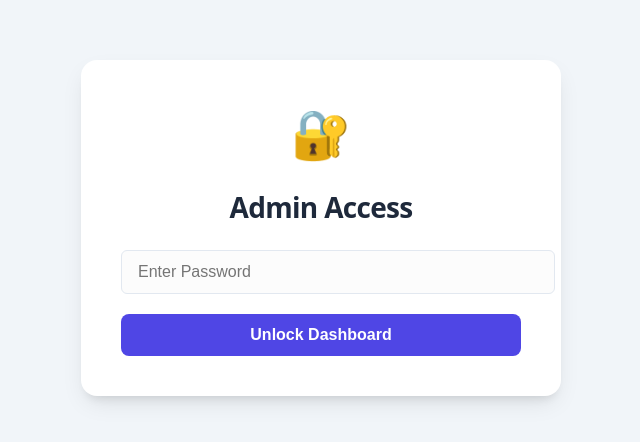
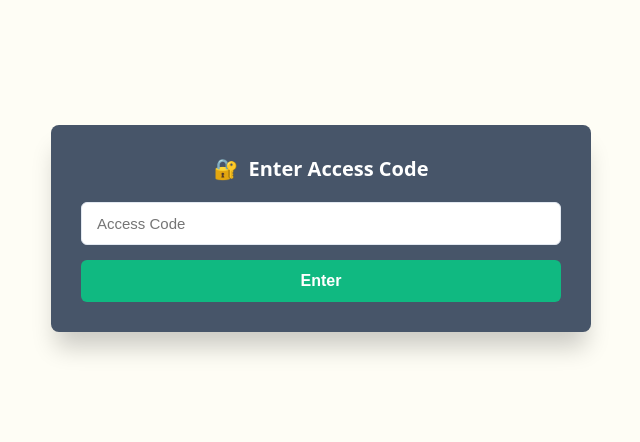
Before and after one commit to TopoIH/pr, a Next.js app: page / in a window 1280 px wide. Shown: the part 172-614 px from the top of the page, without its empty margins (319-959 px from the left). Built offline with nearby package versions, Linux system fonts and the light colour scheme.

Commit message:
Update page.js

```diff
--- a/app/page.js
+++ b/app/page.js
@@ -41,71 +41,81 @@ export default function EmailExtractor() {
         setLoading(false);
     }
 
-    // Password Protection Screen
-   if (!isLoggedIn) {
+  // Password Protection Screen - Updated to new layout and colors
+    if (!isLoggedIn) {
         return (
             <div style={{
                 display: 'flex',
                 justifyContent: 'center',
                 alignItems: 'center',
                 height: '100vh',
-                backgroundColor: '#f1f5f9', // Light grey-blue background
+                backgroundColor: '#fefdf5', // Light Cream background
                 fontFamily: 'system-ui, -apple-system, sans-serif'
             }}>
                 <div style={{
-                    background: 'white',
-                    borderRadius: '16px',
-                    boxShadow: '0 10px 25px -5px rgba(0,0,0,0.1), 0 8px 10px -6px rgba(0,0,0,0.1)',
-                    padding: '40px',
+                    backgroundColor: '#475569', // Slate Gray card
+                    borderRadius: '8px', // Straighter corners matching image
+                    boxShadow: '0 20px 25px -5px rgba(0,0,0,0.2)', // Larger shadow
+                    padding: '30px',
                     width: '100%',
-                    maxWidth: '400px',
-                    textAlign: 'center'
+                    maxWidth: '480px', // Wider card matching image aspect ratio
                 }}>
-                    {/* Lock Icon matching the image */}
-                    <div style={{ fontSize: '48px', marginBottom: '20px' }}>🔐</div>
+                    {/* Centered Icon and Title on one line */}
+                    <div style={{
+                        display: 'flex',
+                        alignItems: 'center',
+                        justifyContent: 'center',
+                        gap: '10px',
+                        marginBottom: '20px',
+                        color: 'white',
+                    }}>
+                        <span style={{ fontSize: '20px' }}>🔐</span>
+                        <h2 style={{
+                            fontSize: '20px',
+                            fontWeight: '600',
+                            margin: 0,
+                        }}>Enter Access Code</h2>
+                    </div>
 
-                    <h2 style={{
-                        marginBottom: '24px',
-                        color: '#1e293b',
-                        fontSize: '28px',
-                        fontWeight: '600',
-                        letterSpacing: '-0.025em'
-                    }}>Admin Access</h2>
-
-                    <div style={{ textAlign: 'left', marginBottom: '20px' }}>
+                    {/* Input Field with internal padding */}
+                    <div style={{ marginBottom: '15px' }}>
                         <input
                             type="password"
-                            placeholder="Enter Password"
+                            placeholder="Access Code"
                             onKeyDown={(e) => e.key === 'Enter' && e.target.value === 'CMH14' && setIsLoggedIn(true)}
                             style={{
-                                ...inputStyle,
-                                padding: '12px 16px',
-                                fontSize: '16px',
+                                width: '100%',
+                                padding: '12px 15px',
+                                fontSize: '15px',
                                 border: '1px solid #e2e8f0',
-                                backgroundColor: '#fcfcfc'
+                                borderRadius: '6px',
+                                backgroundColor: 'white',
+                                boxSizing: 'border-box', // Crucial for padding
+                                color: '#1e293b'
                             }}
                         />
                     </div>
 
+                    {/* Wider, bold, Emerald button */}
                     <button
                         onClick={(e) => {
-                            const val = e.target.previousSibling.firstChild.value;
+                            const val = e.target.parentElement.querySelector('input').value;
                             val === 'CMH14' ? setIsLoggedIn(true) : alert('Access Denied');
                         }}
                         style={{
                             width: '100%',
                             padding: '12px',
-                            backgroundColor: '#4f46e5', // Brand Indigo
+                            backgroundColor: '#10b981', // Emerald Green button
                             color: 'white',
                             border: 'none',
-                            borderRadius: '8px',
-                            fontWeight: '600',
+                            borderRadius: '6px',
+                            fontWeight: '700', // Bold
                             fontSize: '16px',
                             cursor: 'pointer',
-                            transition: 'background-color 0.2s'
+                            transition: 'background-color 0.2s',
                         }}
                     >
-                        Unlock Dashboard
+                        Enter
                     </button>
                 </div>
             </div>
```
